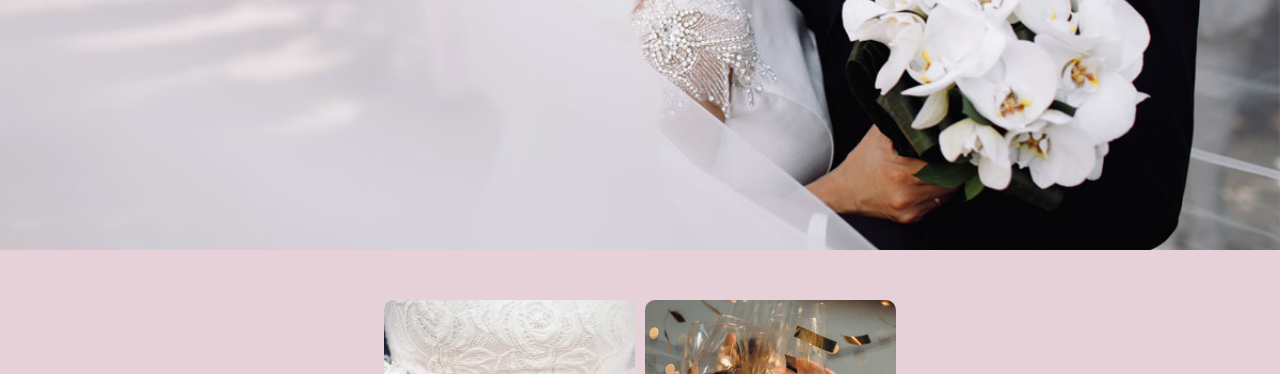
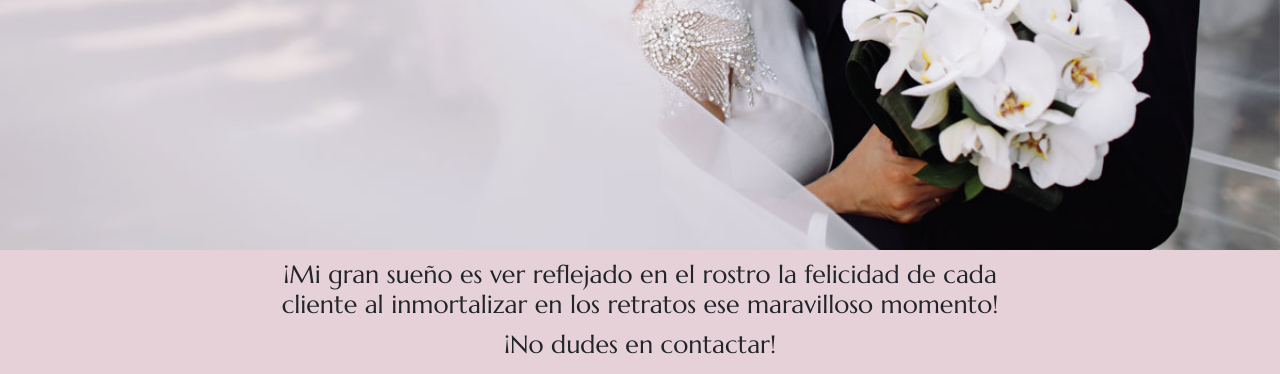
Before and after one commit to Gustii27/Toekank-CD, a website: page index.html in a window 1280 px wide. Shown: the part 578-952 px from the top of the page. Drawn offline with nearby package versions, Linux system fonts and the light colour scheme.

Commit message:
agregado texto en index

```diff
--- a/index.html
+++ b/index.html
@@ -59,7 +59,10 @@
         <section class="background-index">
             <h1 class="text-background">Fotografía Profesional de Eventos</h1>
         </section>
-
+        <article>
+            <h4>¡Mi gran sueño es ver reflejado en el rostro la felicidad de cada cliente al inmortalizar en los retratos ese maravilloso momento!</h4>
+            <h5>¡No dudes en contactar!</h5>
+        </article>
         <section>
             <div class="contain-menu d-flex flex-column d-md-grid ">
                 <div class="contain-1">
@@ -70,13 +73,13 @@
                 </div>
                 <div class="contain-2">
                     <a class="text-decoration-none" href="/views/good-works.html" title="Good Works">
-                        <img src="./public/img/fondo-2.jpg" alt="about" width="100%" height="100%">
+                        <img src="./public/img/fondo-2.jpg" alt="good works" width="100%" height="100%">
                         <h2>Good Works</h2>
                     </a>
                 </div>
                 <div class="contain-3">
                     <a class="text-decoration-none" href="/views/gallery.html" title="Gallery">
-                        <img src="./public/img/fondo-4.jpg" alt="about" width="100%" height="100%">
+                        <img src="./public/img/fondo-4.jpg" alt="gallery" width="100%" height="100%">
                         <h2>Gallery</h2>
                     </a>
                 </div>
--- a/src/scss/_menuIndex.scss
+++ b/src/scss/_menuIndex.scss
@@ -1,3 +1,7 @@
+article {
+    width: 60vw;
+    margin: auto;
+}
 .contain-menu {
     margin: 50px auto;
     width: 40vw;
```
Also changed, not shown: public/css/style.css.
